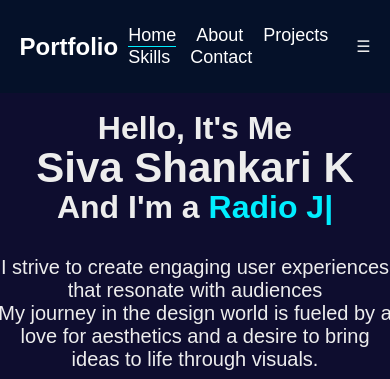
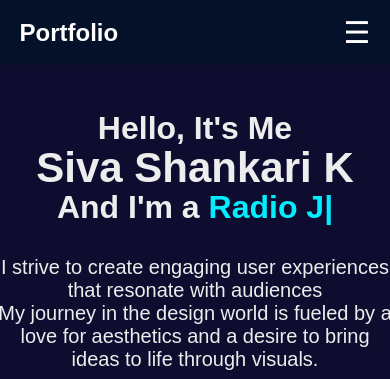
Before and after one commit to viva2k24/portfolio, a plain HTML site: page index.html in a window 390 px wide. Shown: the top 379 px of the page. Drawn offline with nearby package versions, Linux system fonts and the light colour scheme.

Commit message:
Update stylesheet.css

```diff
--- a/stylesheet.css
+++ b/stylesheet.css
@@ -30,10 +30,8 @@ html {
 
 /* Underline active nav link */
 .navbar a.active {
-    border-bottom: 2px solid #0ef; /* Underline in the #0ef color */
+    border-bottom: 2px solid #0ef;
 }
-
-
 
 .logo {
     position: relative;
@@ -46,11 +44,11 @@ html {
     animation: slideRight 1s ease forwards;
 }
 
-.logo:hover{
+.logo:hover {
     cursor: pointer;
 }
 
-.navbar{
+.navbar {
     display: flex;
     flex-wrap: wrap;
 }
@@ -72,22 +70,45 @@ html {
     color: #0ef;
 }
 
+/* Hamburger Menu Styling */
+.hamburger {
+    display: none;
+    font-size: 30px;
+    color: white;
+    cursor: pointer;
+}
+
+/* Media query for mobile responsiveness */
 @media (max-width: 768px) {
     .navbar {
-        flex-direction: row; /* Keep links in a single line */
-        overflow-x: auto; /* Allow horizontal scrolling if necessary */
-        padding: 10px 0; /* Add some padding for better touch targets */
+        flex-direction: column; /* Vertical links on mobile */
+        position: absolute;
+        top: 60px;
+        left: -100%; /* Hide offscreen initially */
+        width: 100%;
+        background: #051129;
+        transition: 0.3s;
+    }
+
+    .navbar.active {
+        left: 0; /* Show when active */
     }
 
     .navbar a {
-        margin: 0 10px; /* Adjust margin for smaller screens */
-        font-size: 18px; /* Adjust font size for better visibility */
+        margin: 15px 0; /* Vertical space between links */
+        font-size: 18px;
+        text-align: center; /* Center the links */
+    }
+
+    .hamburger {
+        display: block; /* Show the hamburger on mobile */
     }
 
     .header {
         padding: 15px 5%; /* Reduce padding for mobile */
     }
 }
+
 
 
         /* HOME--SECTION */
```
